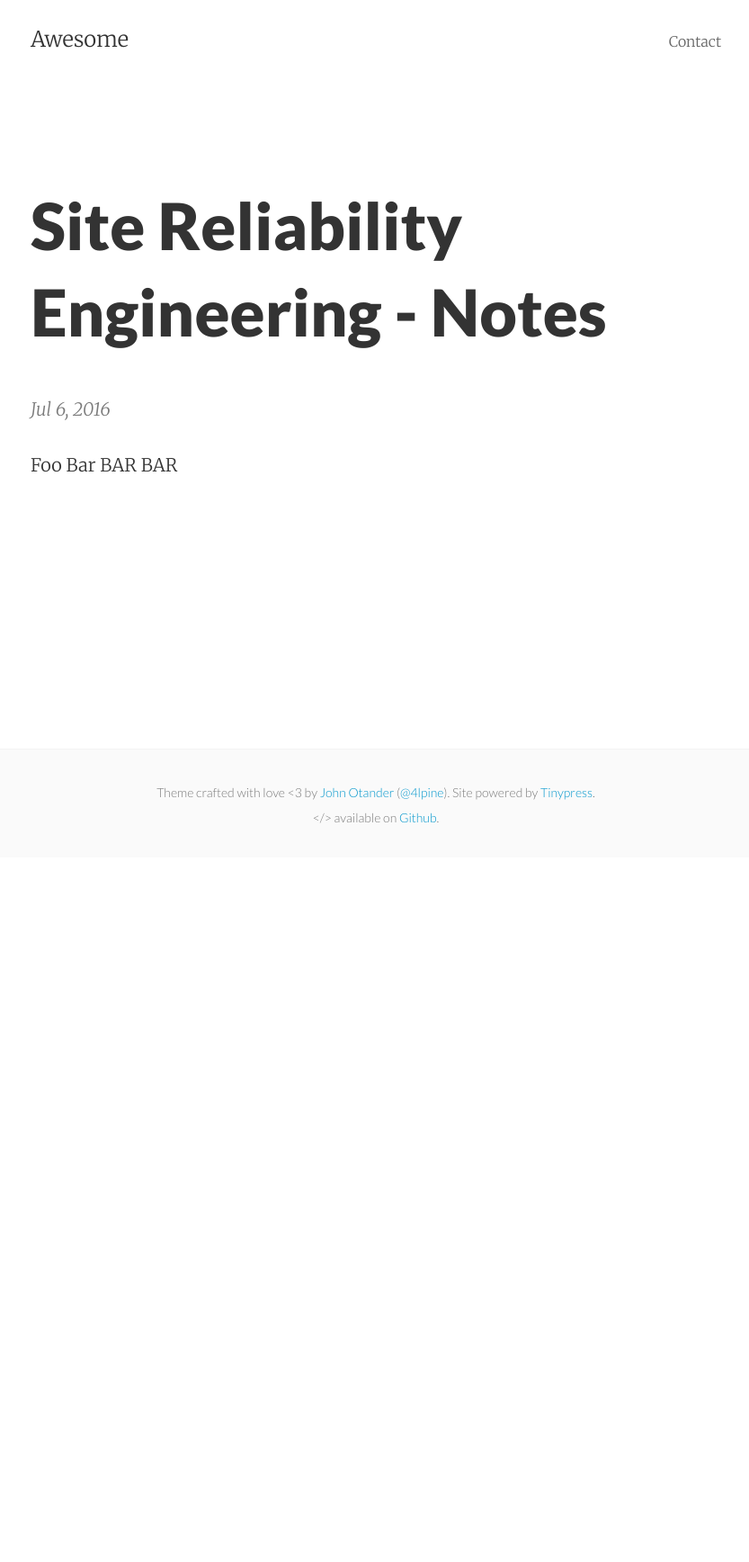
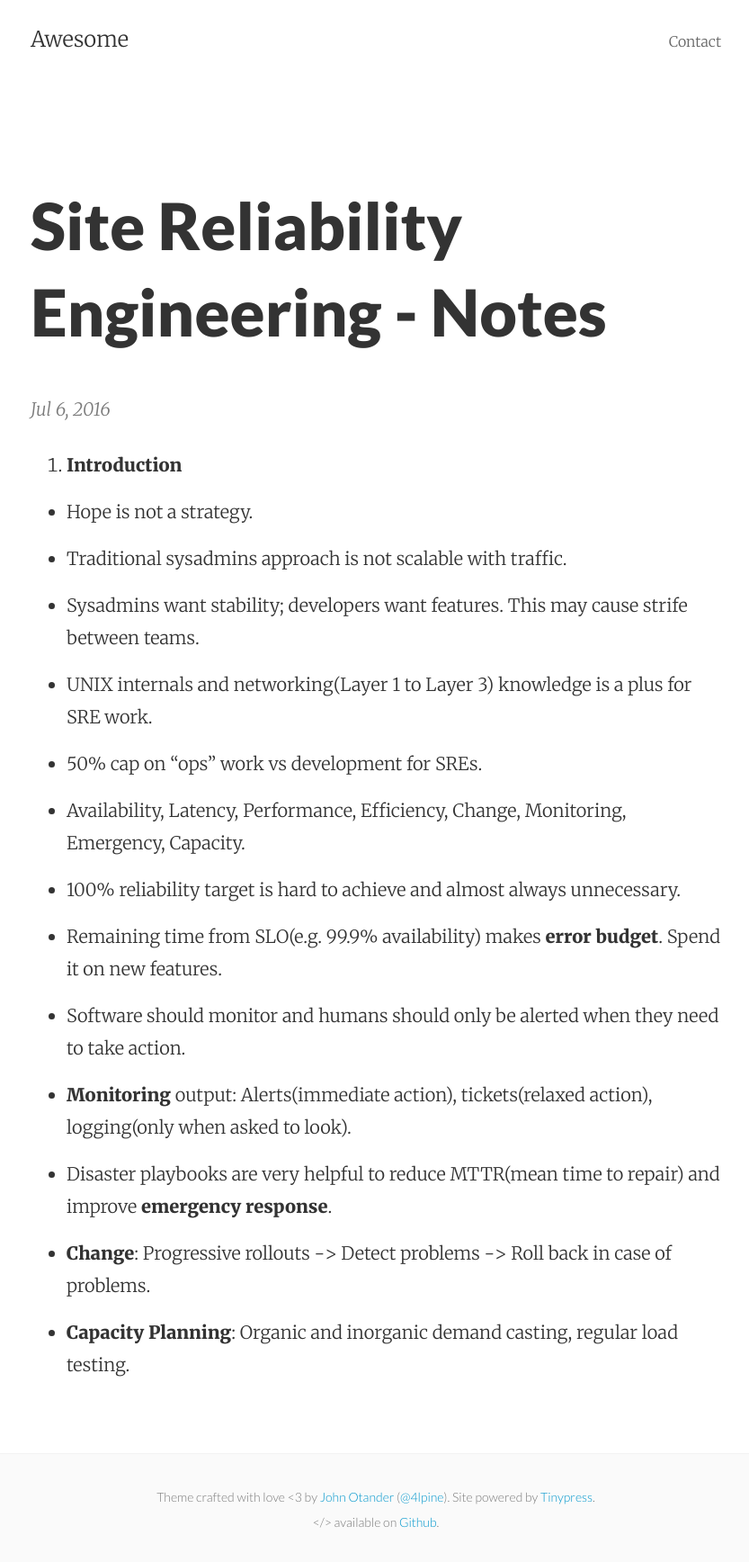
Before and after one commit to yolgun/yolgun.github.io, a Jekyll site: the page built from _posts/2016-07-06-Site-Reliability-Engineering---Notes.md, in a window 1280 px wide. Shown: the whole page at 90% size, without its empty margins (222-1055 px from the left). Built offline with Jekyll 4.4.1, drawn with Linux system fonts in a browser that asks for light colours; before the commit the page ends 953 px from its top, so only the background shows below that.

Commit message:
Update/Create 2016-07-06-Site-Reliability-Engineering---Notes.md

```diff
--- a/_posts/2016-07-06-Site-Reliability-Engineering---Notes.md
+++ b/_posts/2016-07-06-Site-Reliability-Engineering---Notes.md
@@ -6,4 +6,30 @@ permalink: /site-reliability-engineering---notes/
 source-id: 1pxEcqinpJ7afV4pKyH5gD4vrS29js7J0OQh9-lRN3co
 published: true
 ---
-Foo Bar BAR BAR
+1. **Introduction**
+
+* Hope is not a strategy.
+
+* Traditional sysadmins approach is not scalable with traffic.
+
+* Sysadmins want stability; developers want features. This may cause strife between teams.
+
+* UNIX internals and networking(Layer 1 to Layer 3) knowledge is a plus for SRE work.
+
+* 50% cap on "ops" work vs development for SREs.
+
+* Availability, Latency, Performance, Efficiency, Change, Monitoring, Emergency, Capacity.
+
+* 100% reliability target is hard to achieve and almost always unnecessary.
+
+* Remaining time from SLO(e.g. 99.9% availability) makes **error budget**. Spend it on new features.
+
+* Software should monitor and humans should only be alerted when they need to take action.
+
+* **Monitoring** output: Alerts(immediate action), tickets(relaxed action), logging(only when asked to look).
+
+* Disaster playbooks are very helpful to reduce MTTR(mean time to repair) and improve **emergency response**.
+
+* **Change**: Progressive rollouts -> Detect problems -> Roll back in case of problems.
+
+* **Capacity Planning**: Organic and inorganic demand casting, regular load testing.
```
